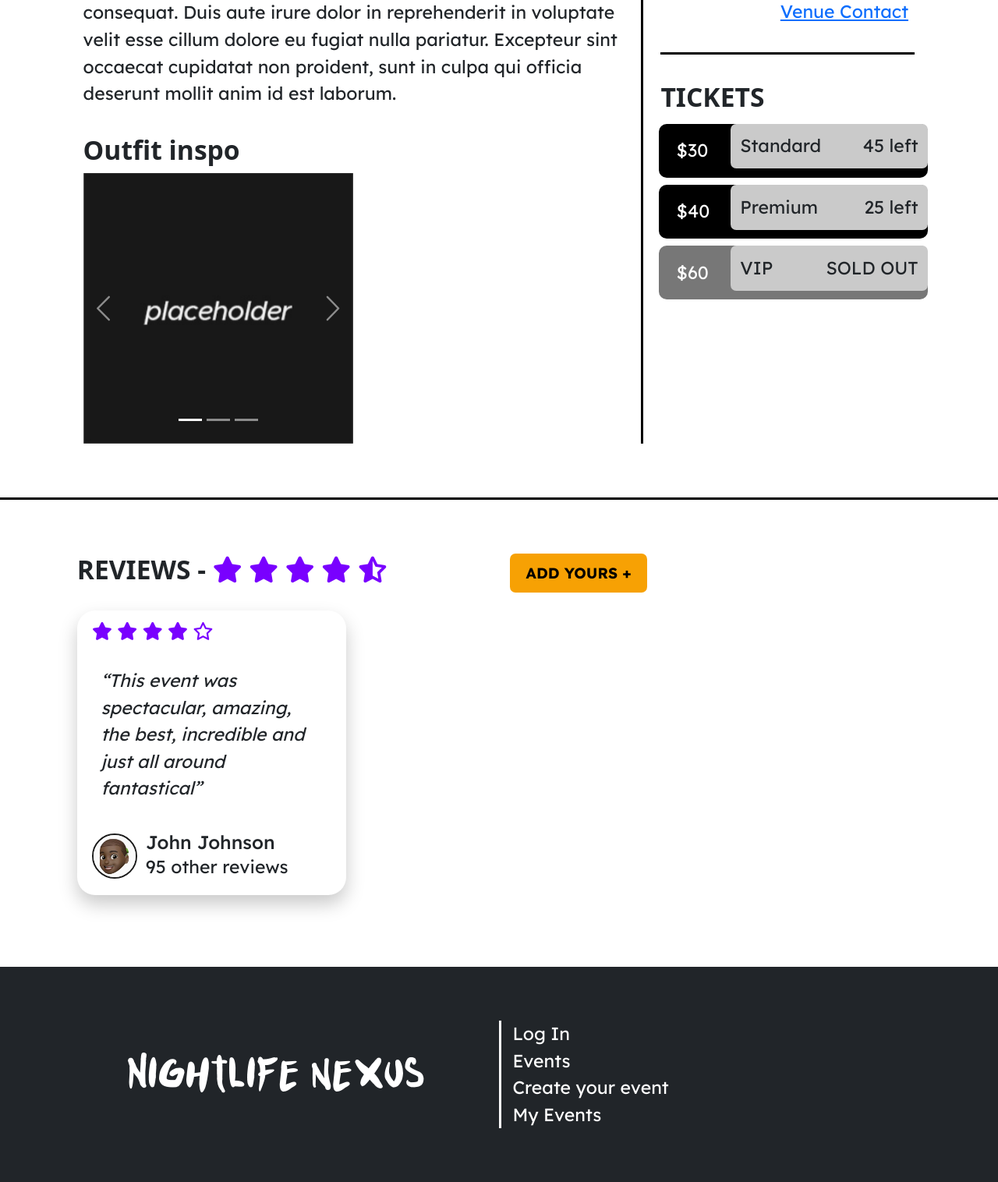
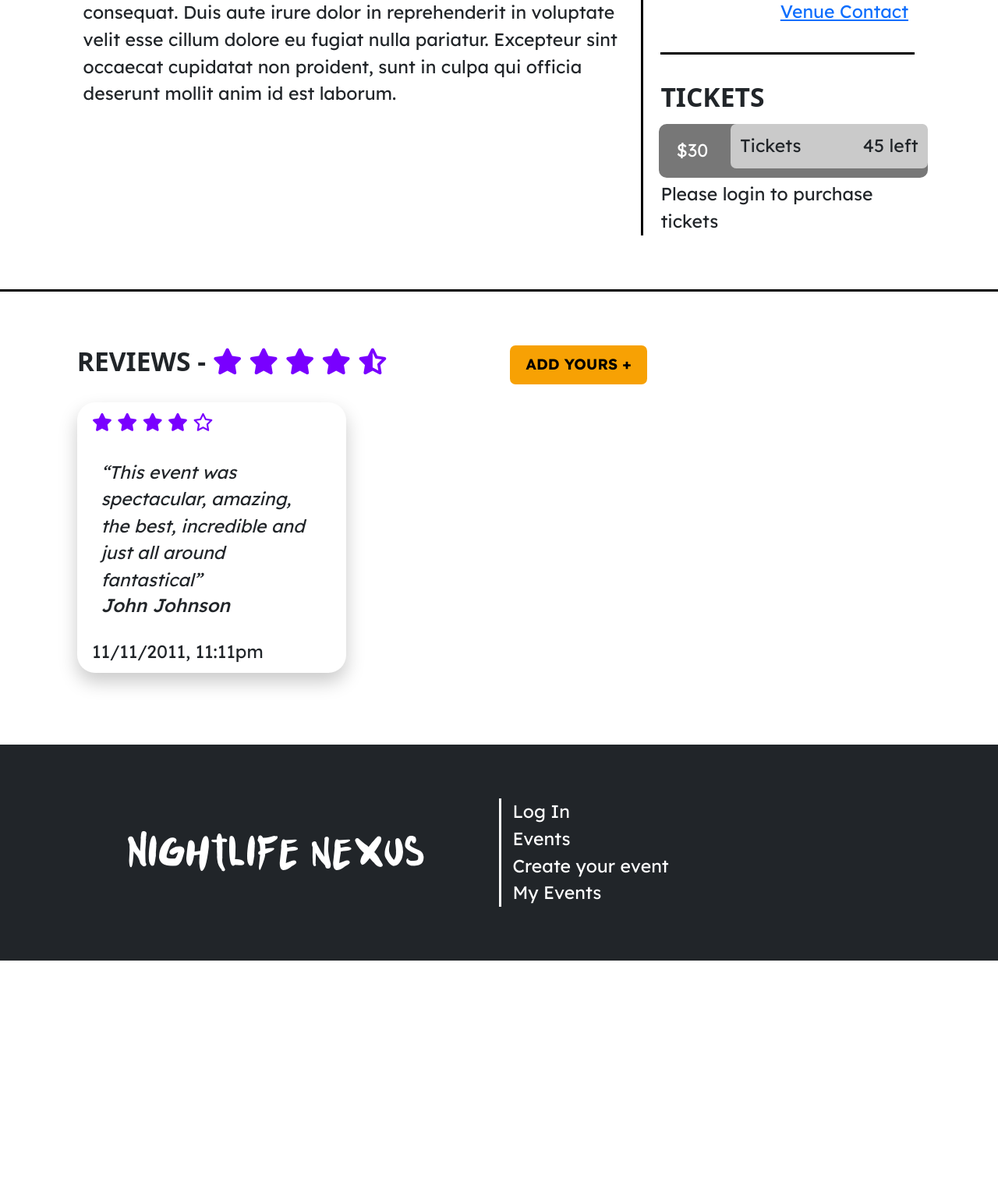
Before and after one commit to tydunc/IAB207-A3, a Flask app: page /events/1 in a window 1280 px wide. Shown: the part 1053-2569 px from the top of the page at 78% size. After the commit the page ends 2285 px from the top, so only its background shows below. Run offline with Flask 3, Linux system fonts and the light colour scheme; some libraries are stand-ins or nearby versions; some web fonts are replaced.

Commit message:
Only logged in users can purchase tickets. Comments/reviews now better fit the assessment criteria

```diff
--- a/website/templates/events/event.html
+++ b/website/templates/events/event.html
@@ -23,37 +23,6 @@
                         <p>{{event.description}}
                             <br><br>
                         </p>
-
-                        <div class="d-flex">
-                            <h3>Outfit inspo</h3>
-                        </div>
-
-                        <div id="carouselExampleIndicators" class="carousel slide">
-                            <div class="carousel-indicators">
-                              <button type="button" data-bs-target="#carouselExampleIndicators" data-bs-slide-to="0" class="active" aria-current="true" aria-label="Slide 1"></button>
-                              <button type="button" data-bs-target="#carouselExampleIndicators" data-bs-slide-to="1" aria-label="Slide 2"></button>
-                              <button type="button" data-bs-target="#carouselExampleIndicators" data-bs-slide-to="2" aria-label="Slide 3"></button>
-                            </div>
-                            <div class="carousel-inner">
-                              <div class="carousel-item active">
-                                <img src="/static/img/placeholder.jpg" class="d-block w-100" alt="...">
-                              </div>
-                              <div class="carousel-item">
-                                <img src="/static/img/placeholder.jpg" class="d-block w-100" alt="...">
-                              </div>
-                              <div class="carousel-item">
-                                <img src="/static/img/placeholder.jpg" class="d-block w-100" alt="...">
-                              </div>
-                            </div>
-                            <button class="carousel-control-prev" type="button" data-bs-target="#carouselExampleIndicators" data-bs-slide="prev">
-                              <span class="carousel-control-prev-icon" aria-hidden="true"></span>
-                              <span class="visually-hidden">Previous</span>
-                            </button>
-                            <button class="carousel-control-next" type="button" data-bs-target="#carouselExampleIndicators" data-bs-slide="next">
-                              <span class="carousel-control-next-icon" aria-hidden="true"></span>
-                              <span class="visually-hidden">Next</span>
-                            </button>
-                          </div>
                     </div>
                     <div class="col-lg-4">
                         <div class="row">
@@ -71,27 +40,24 @@
                         <div class="border-top spacing"></div>
                         <div class="row tickets">
                             <h3>TICKETS</h3>
+                            {% if current_user.is_authenticated %}
                                 <span class="btn-ticket">
                                     $30
                                     <button type="button" class="btn" data-bs-toggle="modal" data-bs-target="#purchasePopup">
-                                    <span class="float-start">Standard</span>
+                                        <span class="float-start">Tickets</span>
                                         <span class="float-end">45 left</span>
                                     </button>
                                 </span>
-                            <span class="btn-ticket">
-                                $40
-                                <button type="button" class="btn" data-bs-toggle="modal" data-bs-target="#purchasePopup">
-                                    <span class="float-start">Premium</span>
-                                    <span class="float-end">25 left</span>
+                            {% else %}
+                                <span class="btn-ticket disabled">
+                                    $30
+                                    <button type="button" class="btn">
+                                        <span class="float-start">Tickets</span>
+                                        <span class="float-end">45 left</span>
                                     </button>
                                 </span>
-                            <span class="btn-ticket disabled">
-                                $60
-                                <button type="button" class="btn">
-                                    <span class="float-start">VIP</span>
-                                    <span class="float-end">SOLD OUT</span>
-                                </button>
-                            </span>
+                                <p>Please login to purchase tickets</p>
+                            {% endif %}
                         </div>
 
                         <!-- Modal popup -->
@@ -126,37 +92,6 @@
                                                     </div>
                                                 </span>
 
-                                                <span class="btn-ticket btn-purchase">
-                                                    <div class="d-flex justify-content-between align-items-center">
-                                                        $40
-                                                        <span class="btn">
-                                                            <span class="float-start">Premium Admission</span>
-                                                            <span class="float-end">45 left</span>
-                                                        </span>
-                                                    </div>
-                                                    <div class="d-flex">
-                                                        <p>Includes life size ronald mcdonald statue, $20 drink voucher</p>
-                                                        <div id="counter">
-                                                            <button onclick="minus('premium', 40)">-</button>
-                                                            <span id="premium">0</span>
-                                                            <button onclick="add('premium', 40)">+</button>
-                                                        </div>
-                                                    </div>
-                                                </span>
-
-                                                <span class="btn-ticket disabled btn-purchase">
-                                                    <div class="d-flex justify-content-between align-items-center">
-                                                        $60
-                                                        <span class="btn">
-                                                            <span class="float-start">VIP Admission</span>
-                                                            <span class="float-end">SOLD OUT</span>
-                                                        </span>
-                                                    </div>
-                                                    <div class="d-flex description">
-                                                        <p>VIP EXPERIENCE - Handshake with Ronald McDonald</p>
-                                                    </div>
-                                                </span>
-
                                             </div>
                                             <div class="col-md-6">
                                                 <div class="summary">
@@ -168,13 +103,6 @@
                                                                 <span id="count">2</span> x Standard Admission
                                                             </span>
                                                             <span id="price">$60</span>
-                                                        </span>
-
-                                                        <span class="tkt-total" id="premiumTotal" style="display: none">
-                                                            <span class="tkt-admish">
-                                                                <span id="count"></span> x Premium Admission
-                                                            </span>
-                                                            <span id="price"></span>
                                                         </span>
                                                     </div>
 
@@ -252,16 +180,14 @@
                                 </div>
                                 <div class="card-body">
                                     <p>“This event was spectacular, amazing, the best, incredible and just all around fantastical”</p>
+                                    <h5>John Johnson</h5>
                                 </div>
                                 <div class="card-footer d-flex align-items-center">
-                                    <img class="pp" src="/static/img/memoji.jpg">
                                     <div class="d-flex flex-column">
-                                        <h5>John Johnson</h5>
-                                        <p>95 other reviews</p>
+                                        <p>11/11/2011, 11:11pm</p>
                                     </div>
                                 </div>
                             </div>
-
                     </div>
                 </div>
             </div>
```
Lines whose indentation alone changed are shown as unchanged.
